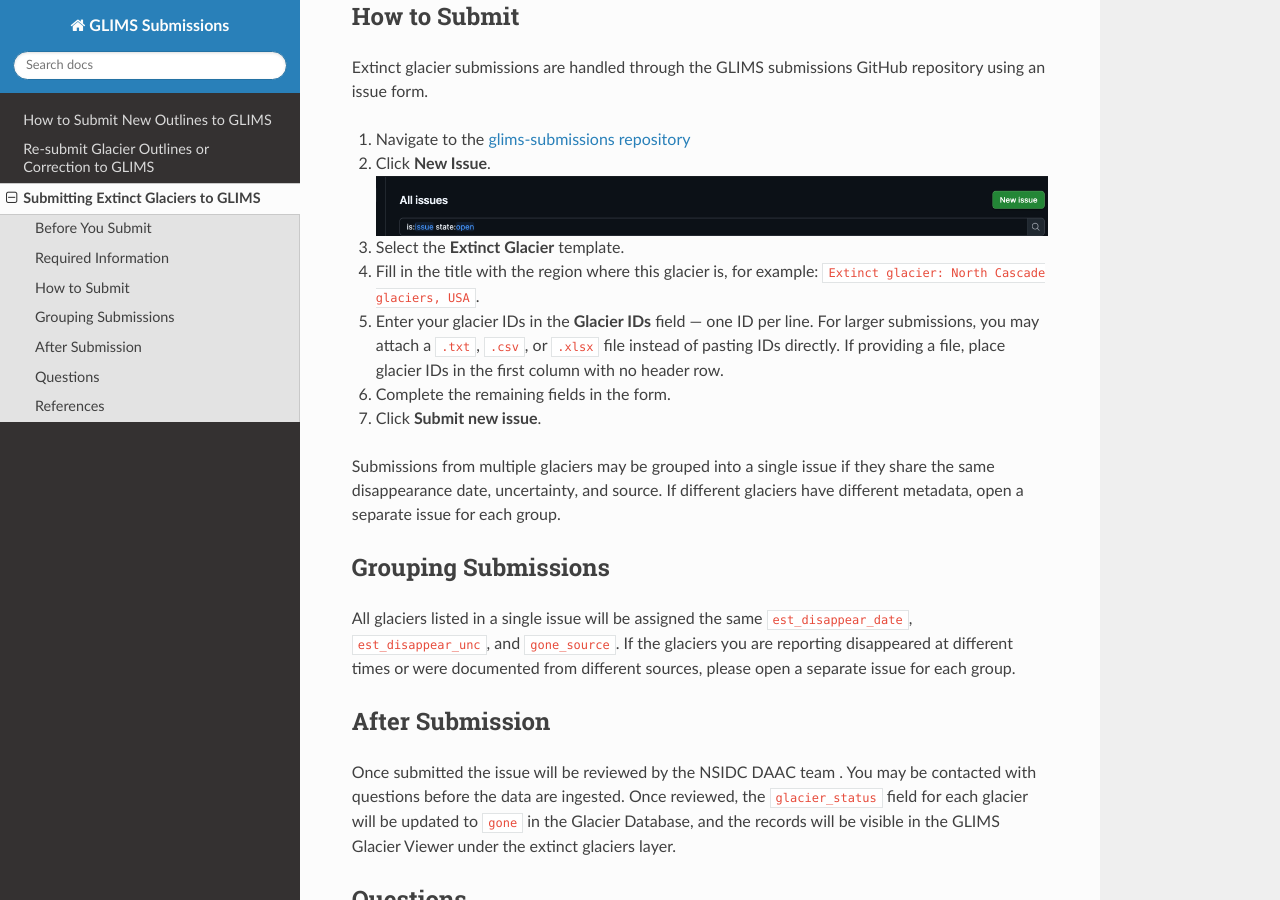
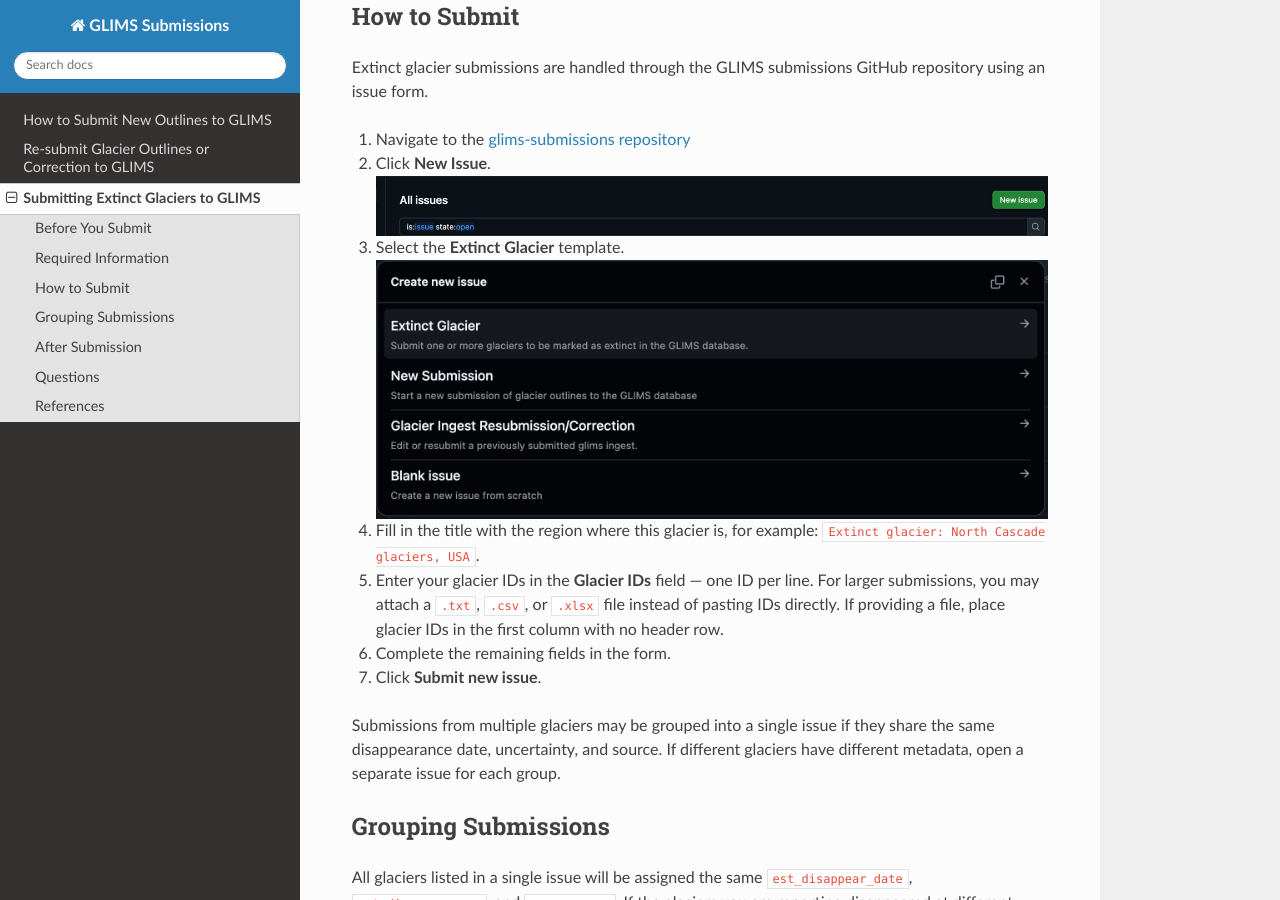
Before and after one commit to glims-nsidc/glims-submissions-docs, a Sphinx documentation site: the page built from docs/submitting_extinct_glaciers.md, in a window 1280 px wide and 900 px high, scrolled down 1626 px. Built offline with Sphinx 7.4.7 and the Read the Docs theme 3.1.0, drawn with Linux system fonts in a browser that asks for light colours.

Commit message:
extinct glacier button image add

```diff
--- a/docs/submitting_extinct_glaciers.md
+++ b/docs/submitting_extinct_glaciers.md
@@ -46,7 +46,7 @@
 
 1. Navigate to the [glims-submissions repository](https://github.com/glims-nsidc/glims-submissions/issues)
 2. Click **New Issue**. ![new-issue-button](images/new-issue-button.png)
-3. Select the **Extinct Glacier** template.
+3. Select the **Extinct Glacier** template. ![extinct-glacier-button](images/extinct-glacier-button.png)
 4. Fill in the title with the region where this glacier is, for example: `Extinct glacier: North Cascade glaciers, USA`.
 5. Enter your glacier IDs in the **Glacier IDs** field — one ID per line. For larger submissions, you may attach a `.txt`, `.csv`, or `.xlsx` file instead of pasting IDs directly. If providing a file, place glacier IDs in the first column with no header row.
 6. Complete the remaining fields in the form.
```
Also changed, not shown: docs/images/extinct-glacier-button.png (added).
